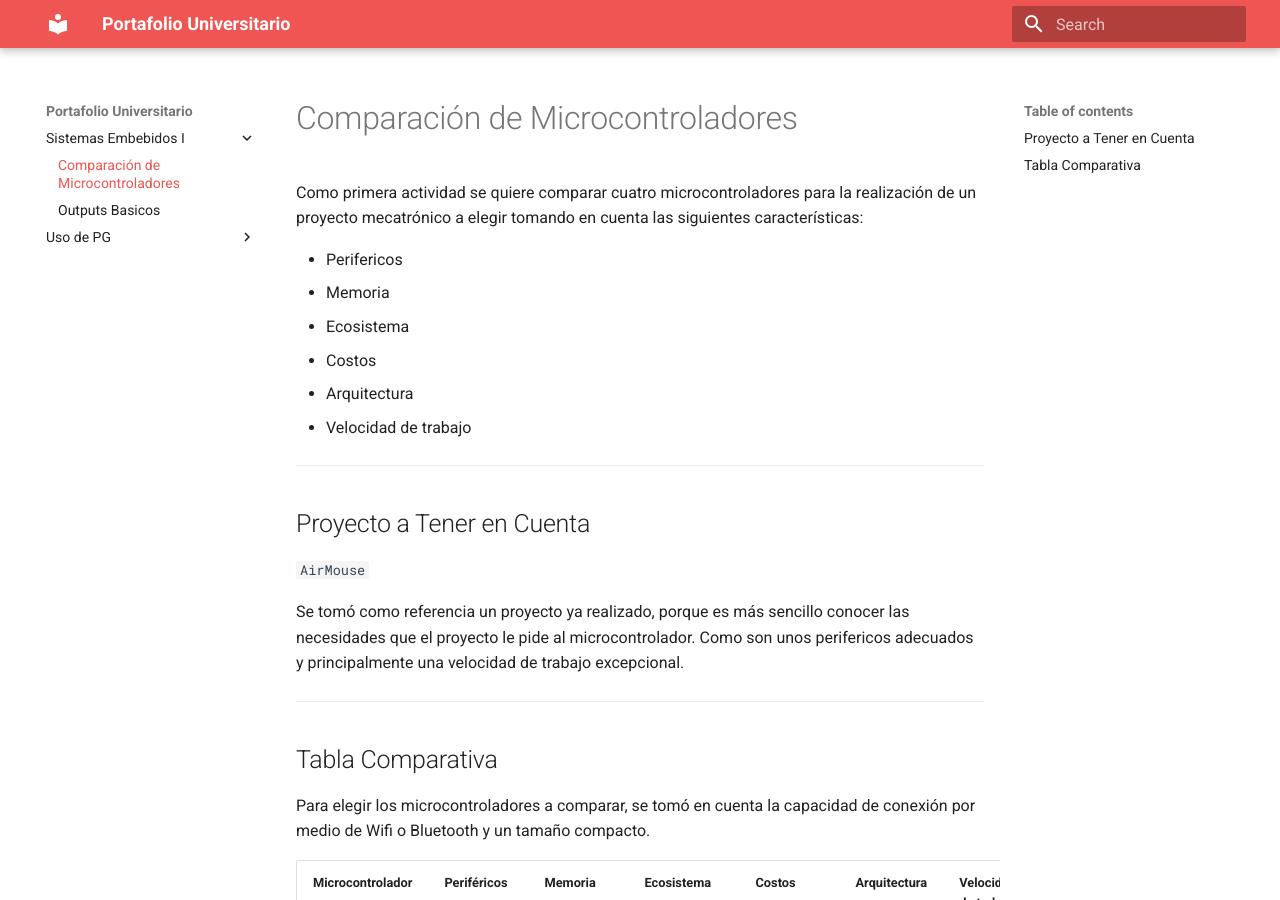
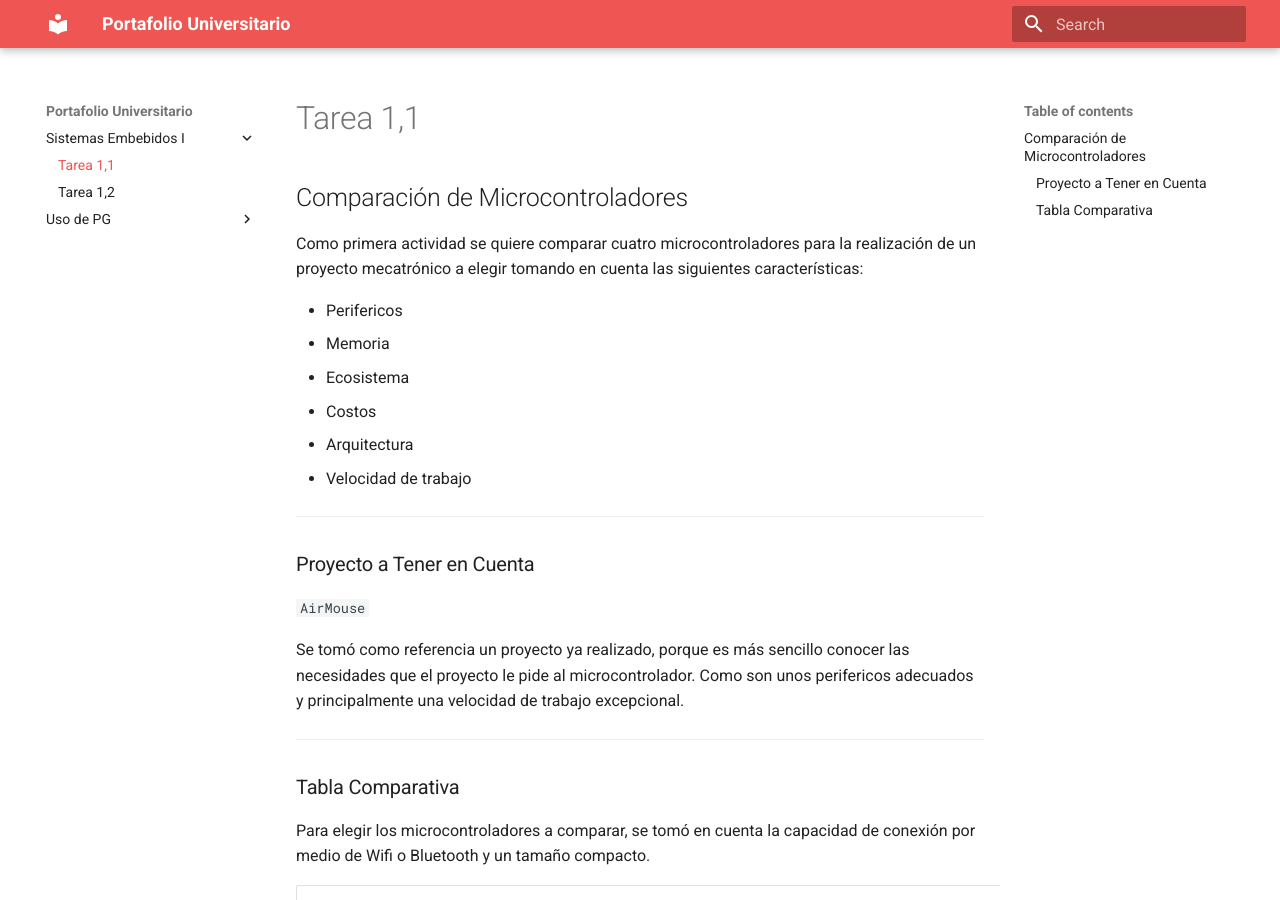
Before and after one commit to Oskihgez/Mi-Portafolio, an MkDocs documentation site: the page built from docs/Sistemas_Embebidos_I/Tarea_1,1.md, in a window 1280 px wide and 900 px high. Built offline with MkDocs 1.6.1 and Material for MkDocs 9.7.7, drawn with Linux system fonts in a browser that asks for light colours.

Commit message:
cambio I

```diff
--- a/docs/Sistemas_Embebidos_I/Tarea_1,1.md
+++ b/docs/Sistemas_Embebidos_I/Tarea_1,1.md
@@ -1,4 +1,4 @@
-# Comparación de Microcontroladores
+## Comparación de Microcontroladores
 
 Como primera actividad se quiere comparar cuatro microcontroladores para la realización de un proyecto mecatrónico a elegir tomando en cuenta las siguientes características:
 
@@ -11,7 +11,7 @@
 
 ---
 
-## Proyecto a Tener en Cuenta
+### Proyecto a Tener en Cuenta
 
 `AirMouse`
 
@@ -19,7 +19,7 @@
 
 ---
 
-## Tabla Comparativa
+### Tabla Comparativa
 
 Para elegir los microcontroladores a comparar, se tomó en cuenta la capacidad de conexión por medio de Wifi o Bluetooth y un tamaño compacto.
 
```
Also changed, not shown: docs/Sistemas_Embebidos_I/Tarea_1,2.md (+6 -2 lines).
